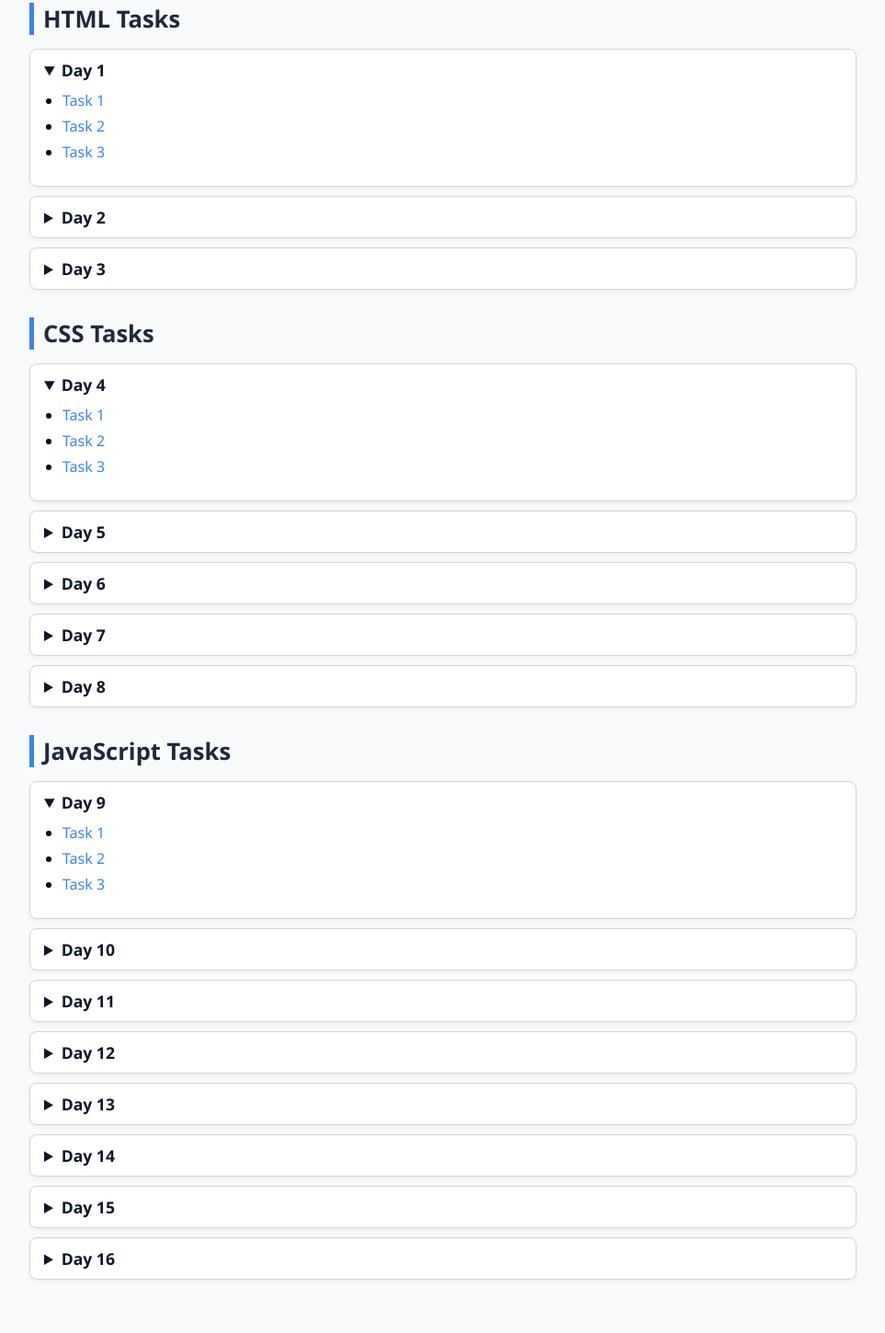
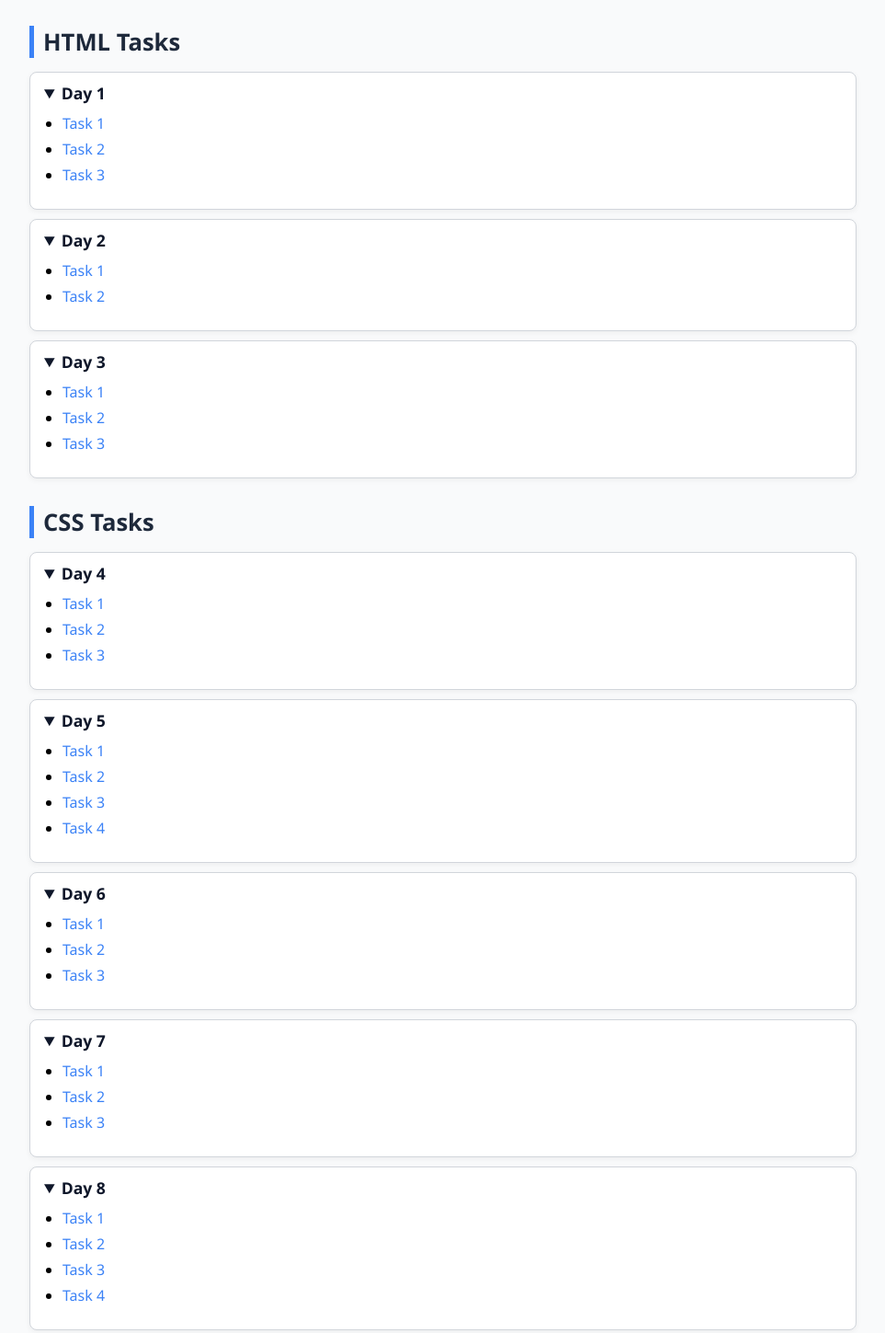
Before and after one commit to pranathi-2504/MERN-FULL-STACK-23BCE7513, a plain HTML site: page index.html in a window 1280 px wide. Shown: the part 236-1685 px from the top of the page at 92% size, without its empty margins (158-1121 px from the left). Drawn offline with Linux system fonts and the light colour scheme.

Commit message:
Update index.html

```diff
--- a/index.html
+++ b/index.html
@@ -19,13 +19,16 @@
       padding: 40px 20px;
     }
 
+    header h1, header h2 {
+      margin: 10px 0;
+    }
+
     header h1 {
-      margin: 0;
       font-size: 2.2rem;
+      font-weight: bold;
     }
 
     header h2 {
-      margin: 5px 0;
       font-size: 1.3rem;
       font-weight: bold;
     }
@@ -111,13 +114,13 @@
           <li><a href="HTML/Day-1 Task 3.html">Task 3</a></li>
         </ul>
       </details>
-      <details><summary>Day 2</summary>
+      <details open><summary>Day 2</summary>
         <ul>
           <li><a href="HTML/Day-2 Task 1.html">Task 1</a></li>
           <li><a href="HTML/Day-2 Task 2.html">Task 2</a></li>
         </ul>
       </details>
-      <details><summary>Day 3</summary>
+      <details open><summary>Day 3</summary>
         <ul>
           <li><a href="HTML/Day-3 Task 1.html">Task 1</a></li>
           <li><a href="HTML/Day-3 Task 2.html">Task 2</a></li>
@@ -136,7 +139,7 @@
           <li><a href="CSS/Day-4 Task 3.html">Task 3</a></li>
         </ul>
       </details>
-      <details><summary>Day 5</summary>
+      <details open><summary>Day 5</summary>
         <ul>
           <li><a href="CSS/Day-5 Task 1.html">Task 1</a></li>
           <li><a href="CSS/Day-5 Task 2.html">Task 2</a></li>
@@ -144,21 +147,21 @@
           <li><a href="CSS/Day-5 Task 4.html">Task 4</a></li>
         </ul>
       </details>
-      <details><summary>Day 6</summary>
+      <details open><summary>Day 6</summary>
         <ul>
           <li><a href="CSS/Day-6 Task 1.html">Task 1</a></li>
           <li><a href="CSS/Day-6 Task 2.html">Task 2</a></li>
           <li><a href="CSS/Day-6 Task 3.html">Task 3</a></li>
         </ul>
       </details>
-      <details><summary>Day 7</summary>
+      <details open><summary>Day 7</summary>
         <ul>
           <li><a href="CSS/Day-7 Task 1.html">Task 1</a></li>
           <li><a href="CSS/Day-7 Task 2.html">Task 2</a></li>
           <li><a href="CSS/Day-7 Task 3.html">Task 3</a></li>
         </ul>
       </details>
-      <details><summary>Day 8</summary>
+      <details open><summary>Day 8</summary>
         <ul>
           <li><a href="CSS/Day-8 Task 1.html">Task 1</a></li>
           <li><a href="CSS/Day-8 Task 2.html">Task 2</a></li>
@@ -178,46 +181,46 @@
           <li><a href="JS/Day-9 Task 3.html">Task 3</a></li>
         </ul>
       </details>
-      <details><summary>Day 10</summary>
+      <details open><summary>Day 10</summary>
         <ul>
           <li><a href="JS/Day-10 Task 1.html">Task 1</a></li>
           <li><a href="JS/Day-10 Task 2.html">Task 2</a></li>
         </ul>
       </details>
-      <details><summary>Day 11</summary>
+      <details open><summary>Day 11</summary>
         <ul>
           <li><a href="JS/Day-11 Task 1.html">Task 1</a></li>
           <li><a href="JS/Day-11 Task 2.html">Task 2</a></li>
         </ul>
       </details>
-      <details><summary>Day 12</summary>
+      <details open><summary>Day 12</summary>
         <ul>
           <li><a href="JS/Day-12 Task 1.html">Task 1</a></li>
           <li><a href="JS/Day-12 Task 2.html">Task 2</a></li>
           <li><a href="JS/Day-12 Task 3.html">Task 3</a></li>
         </ul>
       </details>
-      <details><summary>Day 13</summary>
+      <details open><summary>Day 13</summary>
         <ul>
           <li><a href="JS/Day-13 Task 1.html">Task 1</a></li>
           <li><a href="JS/Day-13 Task 2.html">Task 2</a></li>
           <li><a href="JS/Day-13 Task 3.html">Task 3</a></li>
         </ul>
       </details>
-      <details><summary>Day 14</summary>
+      <details open><summary>Day 14</summary>
         <ul>
           <li><a href="JS/Day-14 Task 1.html">Task 1</a></li>
           <li><a href="JS/Day-14 Task 2.html">Task 2</a></li>
           <li><a href="JS/Day-14 Task 3.html">Task 3</a></li>
         </ul>
       </details>
-      <details><summary>Day 15</summary>
+      <details open><summary>Day 15</summary>
         <ul>
           <li><a href="JS/Day-15 Task 1.html">Task 1</a></li>
           <li><a href="JS/Day-15 Task 2.html">Task 2</a></li>
         </ul>
       </details>
-      <details><summary>Day 16</summary>
+      <details open><summary>Day 16</summary>
         <ul>
           <li><a href="JS/Day-16 Task 1.html">Task 1</a></li>
         </ul>
```
